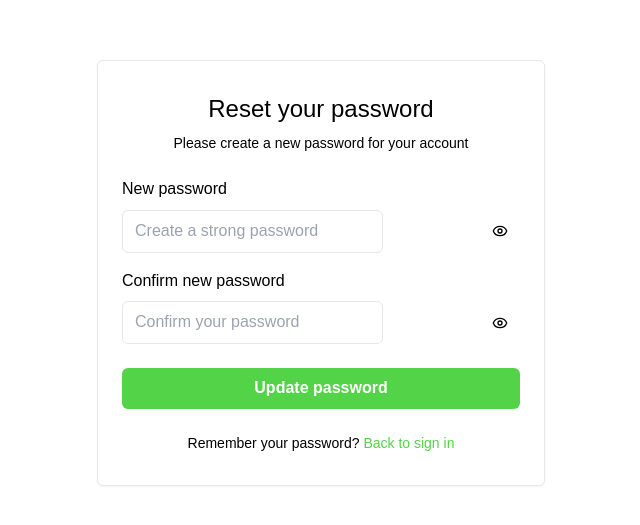
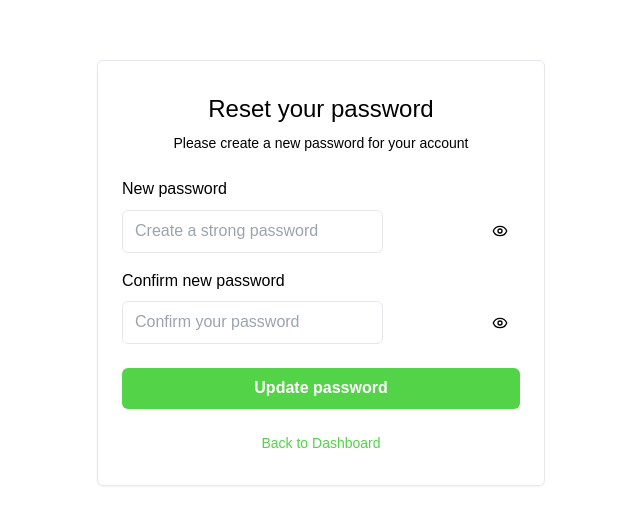
Before and after one commit to Raajkr07/safehold, a React (Vite) app in the folder frontend/: page /reset-password in a window 1280 px wide. Shown: the part 127-652 px from the top of the page, without its empty margins (319-959 px from the left). Built offline with nearby package versions, Linux system fonts and the light colour scheme.

Commit message:
modify reset password bottm return link

```diff
--- a/frontend/src/auth/pages/ResetPassword.jsx
+++ b/frontend/src/auth/pages/ResetPassword.jsx
@@ -164,9 +164,8 @@ const ResetPassword = () => {
 
         <div className="text-center">
           <p className="text-sm text-muted-foreground">
-            Remember your password?{" "}
-            <Link to="/login" className="text-primary hover:underline">
-              Back to sign in
+            <Link to="/app/dashboard" className="text-primary hover:underline">
+              Back to Dashboard
             </Link>
           </p>
         </div>
```
